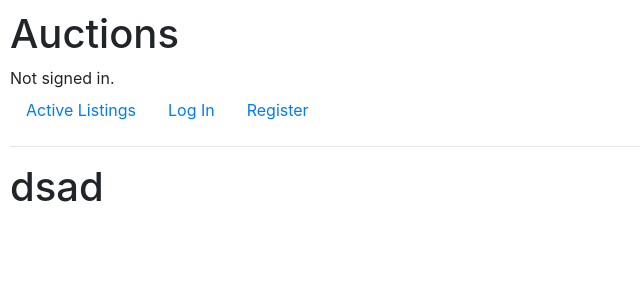
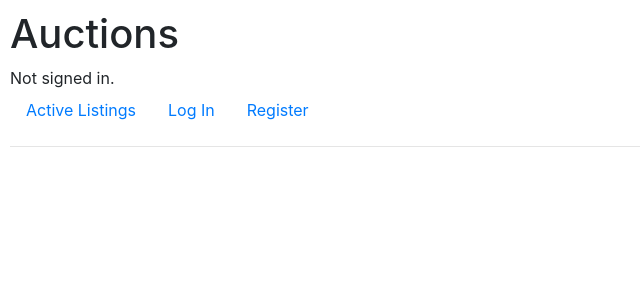
Before and after one commit to StefanPro119/Project2, a Django app: page / in a window 1280 px wide. Shown: the top 300 px of the page, without its empty margins (0-640 px from the left). Run offline with Django 3.2, Linux system fonts and the light colour scheme; data that the repository does not hold is empty; parts of the project's set-up code (start-up, migrations or seed data) failed here and were passed over; some libraries are stand-ins or nearby versions.

Commit message:
heroku delete

```diff
--- a/auctions/templates/auctions/index.html
+++ b/auctions/templates/auctions/index.html
@@ -2,7 +2,6 @@
 {% load static %}
 
 {% block body %}
-<h1>dsad</h1>
 <div style="display: grid; grid-template-columns: 25% 25% 25% 25%; padding-left: 20px; ">
     {% for list in lists %}
         <div style="padding-left: 20px; width: 18.8rem; padding-bottom: 80px">
```
